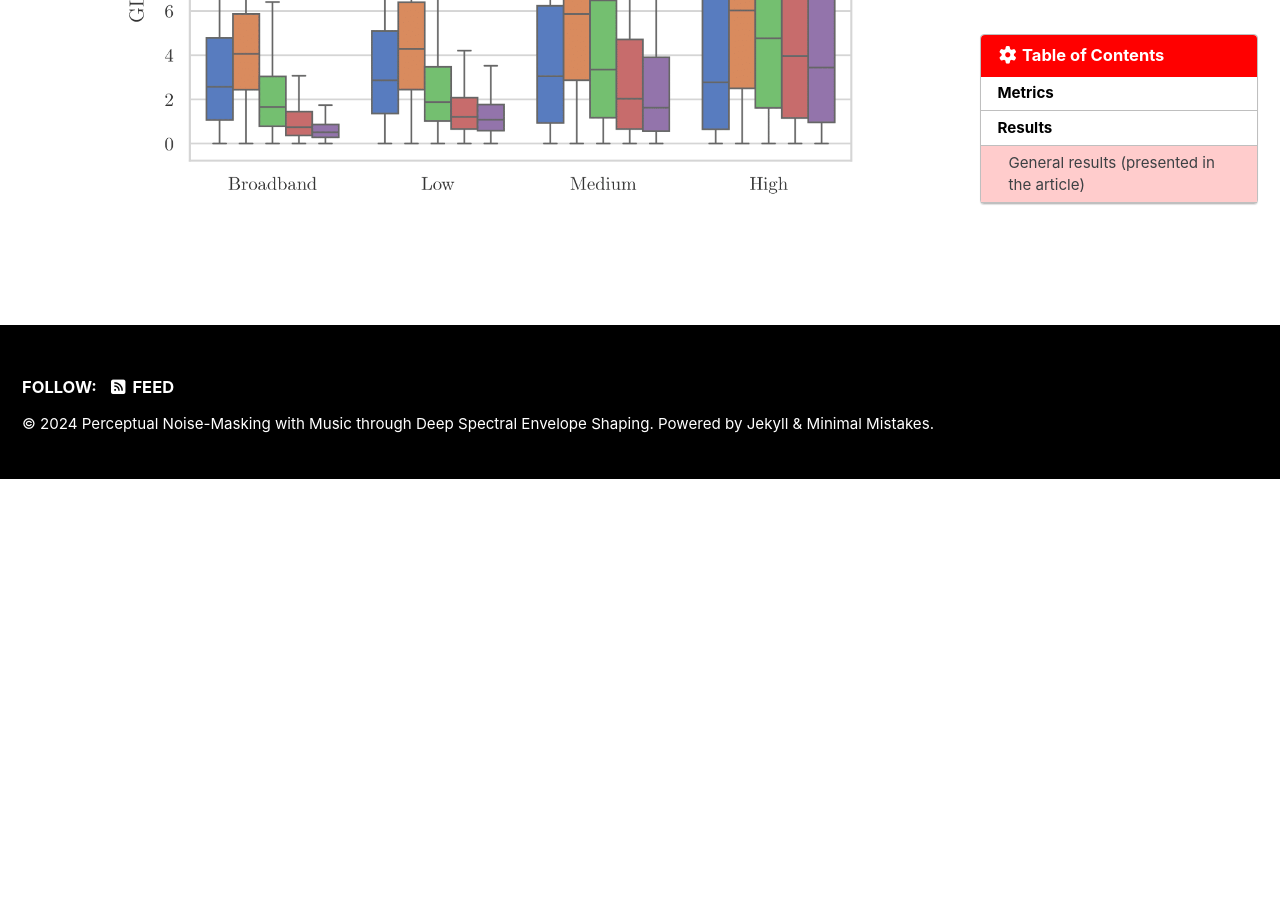
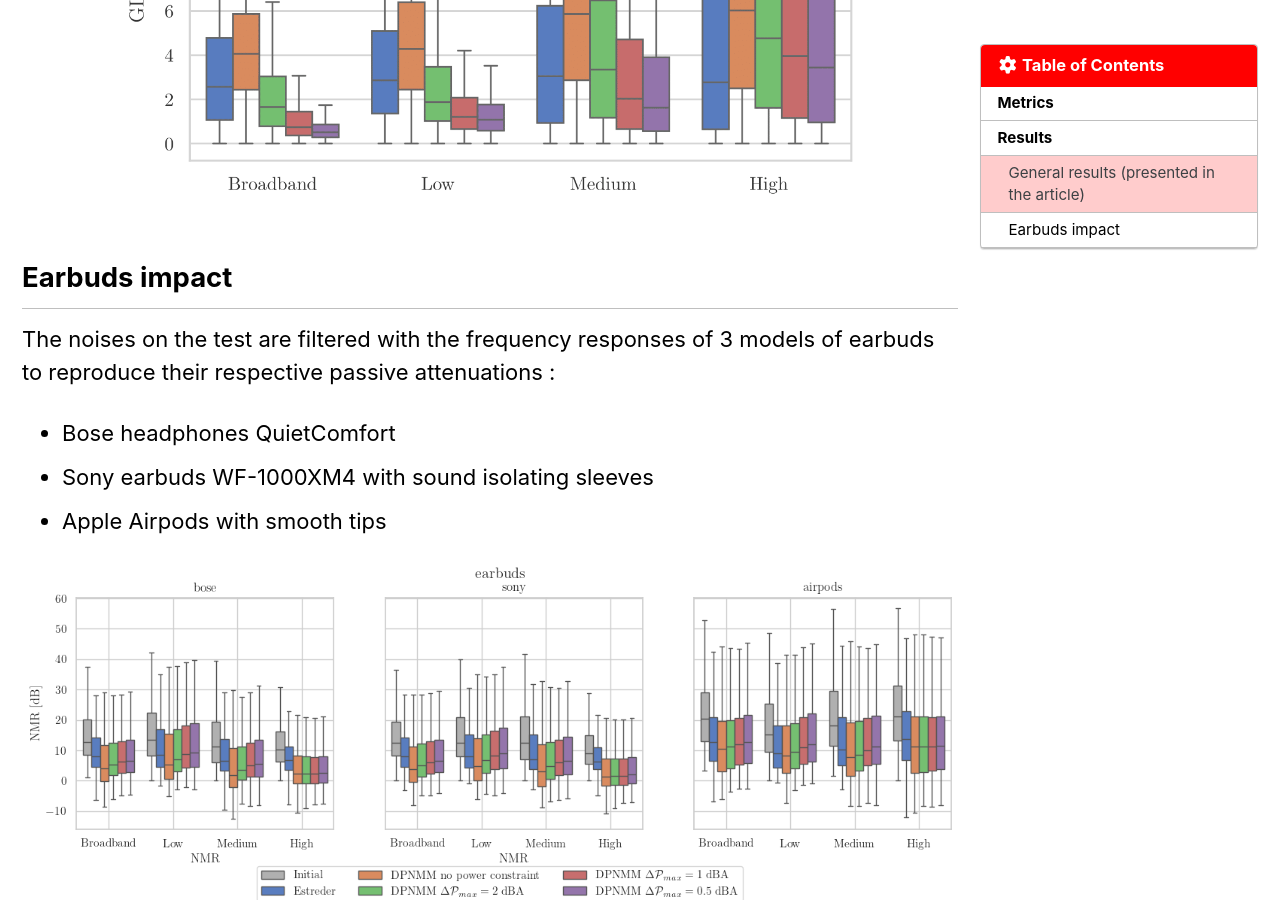
Before and after one commit to ClementineBerger/DPNMM, a Jekyll site: the page built from docs/_pages/results.md, in a window 1280 px wide and 900 px high, scrolled down 2274 px. Built offline with Jekyll 4.4.1, drawn with Linux system fonts in a browser that asks for light colours; cached includes are drawn as plain includes; formulas are drawn with MathJax 3; before the commit the page ends 2754 px from its top, so only the background shows below that.

Commit message:
add results earbuds

```diff
--- a/docs/_pages/results.md
+++ b/docs/_pages/results.md
@@ -26,7 +26,7 @@ where $M = \sum_{n, \nu} (1-m_\nu(n))$ with $m_\nu$ a mask such that $m_\nu(n) =
 $$\text{GLD} = \frac{1}{N} \sum | \hat{\mathcal{P}}_{dBA}^{music}(n) - \mathcal{P}_{dBA}^{music}(n) | .$$
 
 Both metrics are computed by frequency ranges: broadband, first third of Bark bands (low), second third (medium), and last third (high).
-
+{: .text-justify}
 # Results
 
 ## General results (presented in the article)
@@ -59,3 +59,13 @@ Both metrics are computed by frequency ranges: broadband, first third of Bark ba
     </div>
 </body>
 </html>
+
+## Earbuds impact
+
+The noises on the test are filtered with the frequency responses of 3 models of earbuds to reproduce their respective passive attenuations :
+- Bose headphones QuietComfort
+- Sony earbuds WF-1000XM4 with sound isolating sleeves
+- Apple Airpods with smooth tips
+{: .text-justify}
+
+![image-center](figures/earbuds_nmr.png){: .align-center}
```
Also changed, not shown: other parts of docs/_pages/results.md (+1 -1 lines), docs/figures/earbuds_gld.png (added), docs/figures/earbuds_nmr.png (added).
